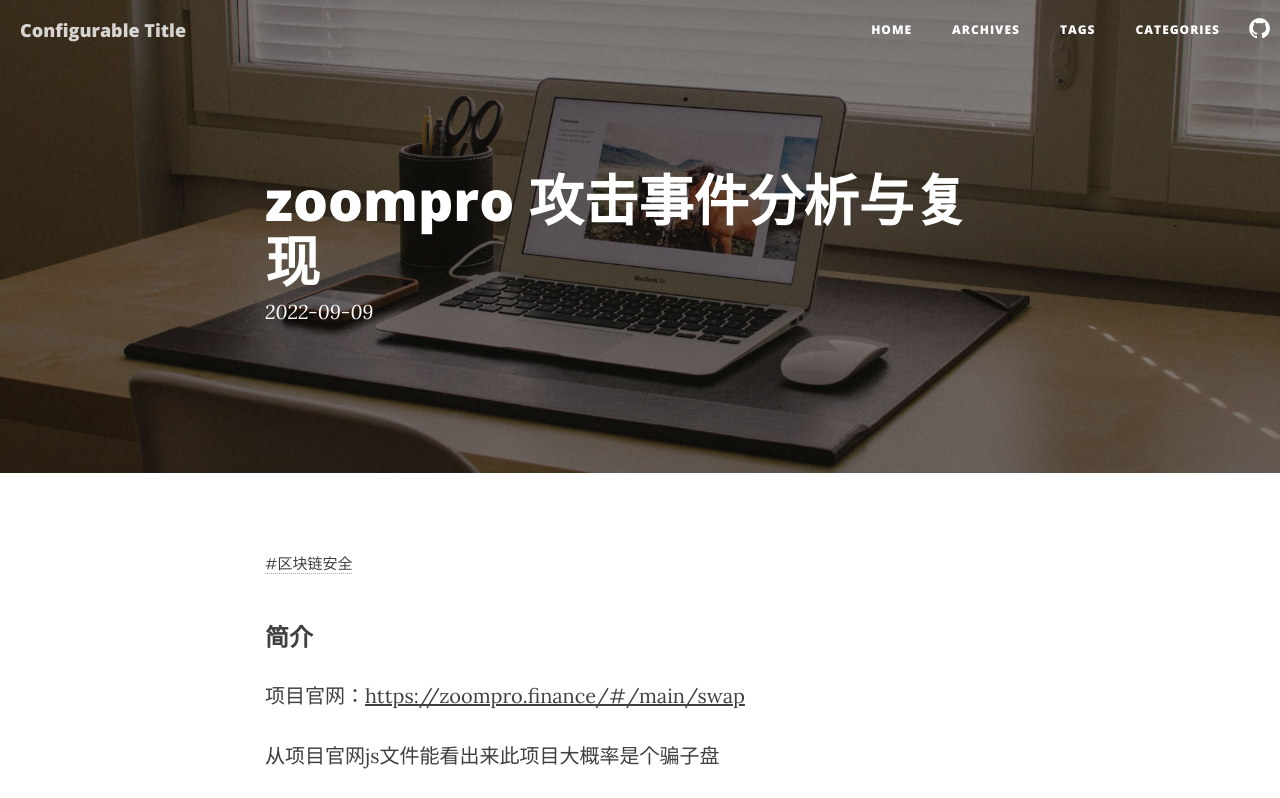
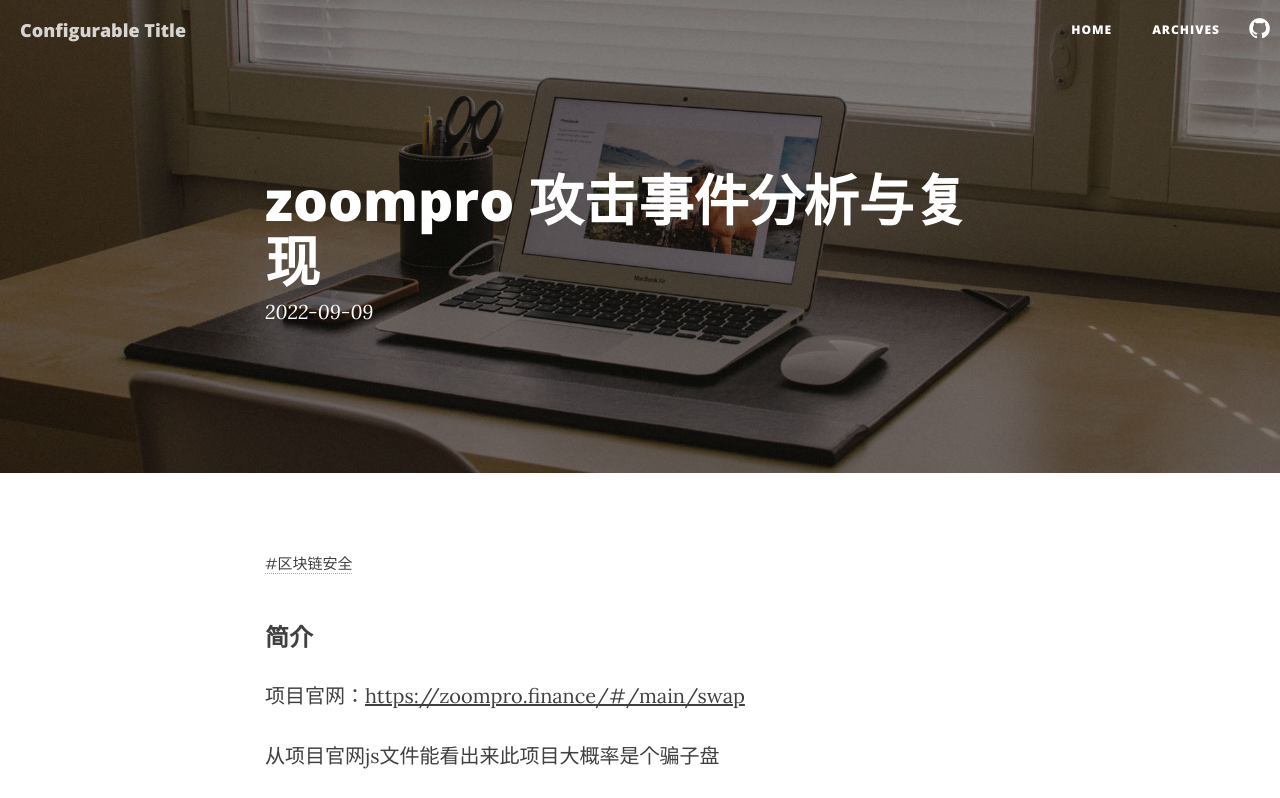
Before and after one commit to HiT0on/HiT0on.github.io, a plain HTML site: page 2022/09/09/zoompro 攻击事件分析与复现/index.html in a window 1280 px wide. Shown: the top 798 px of the page. Drawn offline with nearby package versions, Linux system fonts and the light colour scheme.

Commit message:
Site updated: 2022-09-10 14:14:41

```diff
--- a/2022/09/09/zoompro 攻击事件分析与复现/index.html
+++ b/2022/09/09/zoompro 攻击事件分析与复现/index.html
@@ -136,23 +136,7 @@
                     </li>
 
                     <li>
-                        <a href="/tags">
-
-                                Tags
-
-                        </a>
-                    </li>
-
-                    <li>
-                        <a href="/categories">
-
-                                Categories
-
-                        </a>
-                    </li>
-
-                    <li>
-                        <a target="_blank" rel="noopener" href="https://github.com/klugjo/hexo-theme-clean-blog">
+                        <a target="_blank" rel="noopener" href="https://github.com/HiT0on">
 
                                 <i class="fa fa-github fa-stack-2x"></i>
 
@@ -280,7 +264,7 @@
 
 
                         <li>
-                            <a href="https://github.com/klugjo/hexo-theme-clean-blog" target="_blank">
+                            <a href="https://github.com/HiT0on" target="_blank">
                                 <span class="fa-stack fa-lg">
                                     <i class="fa fa-circle fa-stack-2x"></i>
                                     <i class="fa fa-github fa-stack-1x fa-inverse"></i>
```
Also changed, not shown: archives/2022/09/index.html (+2 -18 lines), archives/2022/index.html (+2 -18 lines), archives/index.html (+2 -18 lines), index.html (+2 -18 lines), tags/区块链安全/index.html (+2 -18 lines).
